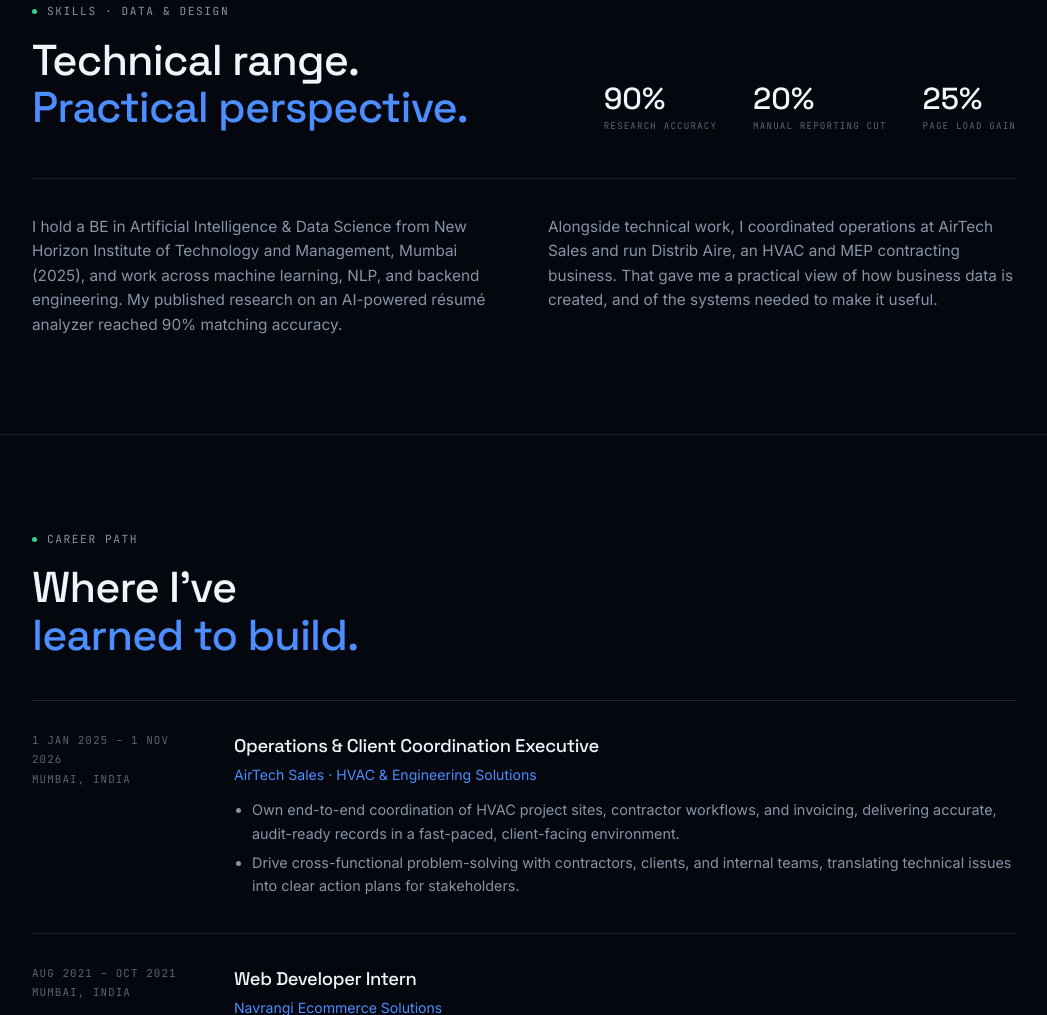
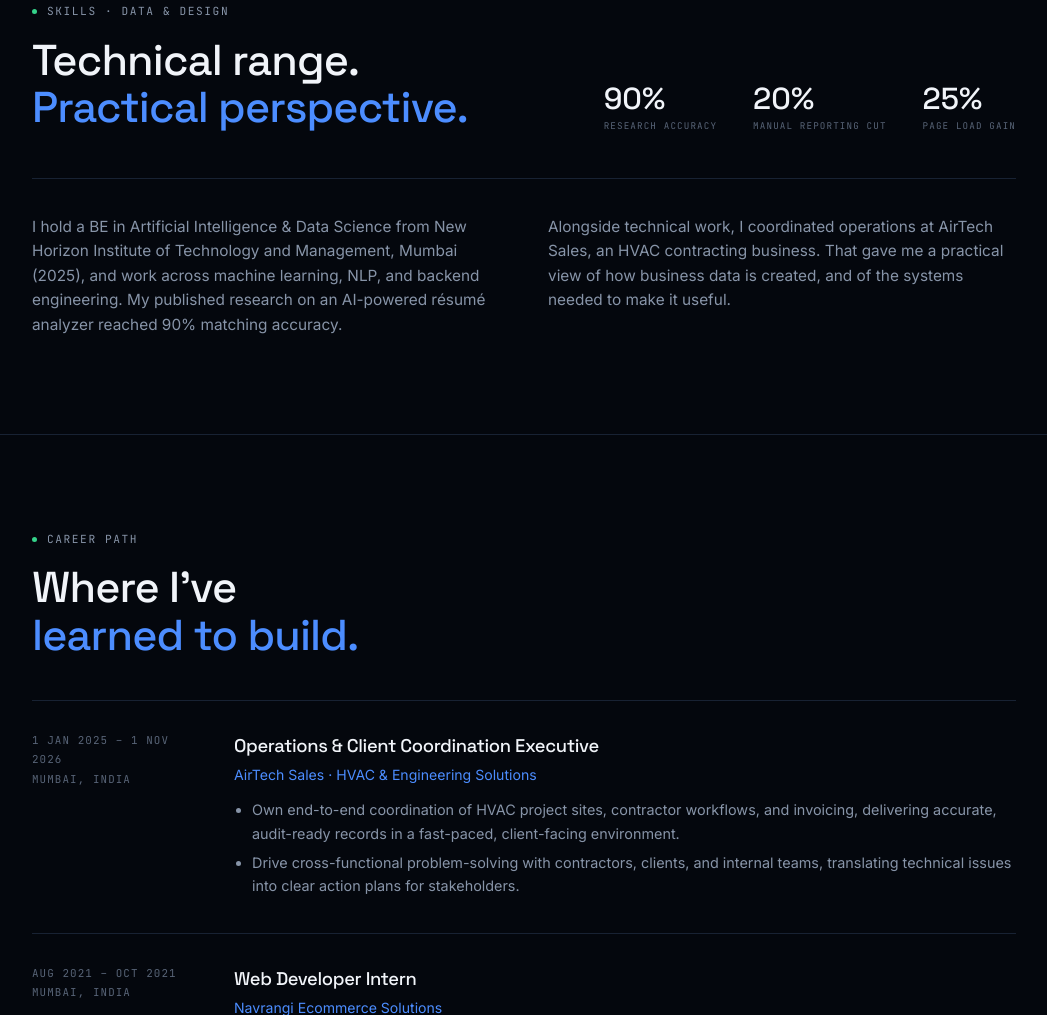
Before and after one commit to khalidpatrawala/khalidpatrawala.github.io, a plain HTML site: page index.html in a window 1280 px wide. Shown: the part 2281-3296 px from the top of the page, without its empty margins (116-1163 px from the left). Drawn offline with Linux system fonts and the light colour scheme.

Commit message:
Update about section to streamline content
Removed redundant information about running Distrib Aire.

```diff
--- a/index.html
+++ b/index.html
@@ -143,7 +143,7 @@ footer .w{display:flex;justify-content:space-between;flex-wrap:wrap;gap:8px}
 <div class="head"><div><div class="lab">Skills · Data &amp; Design</div><h2>Technical range.<br><span class="b">Practical perspective.</span></h2></div>
 <div class="stats"><div>90%<small>Research accuracy</small></div><div>20%<small>Manual reporting cut</small></div><div>25%<small>Page load gain</small></div></div></div>
 <div class="two"><p>I hold a BE in Artificial Intelligence &amp; Data Science from New Horizon Institute of Technology and Management, Mumbai (2025), and work across machine learning, NLP, and backend engineering. My published research on an AI-powered résumé analyzer reached 90% matching accuracy.</p>
-<p>Alongside technical work, I coordinated operations at AirTech Sales and run Distrib Aire, an HVAC and MEP contracting business. That gave me a practical view of how business data is created, and of the systems needed to make it useful.</p></div>
+<p>Alongside technical work, I coordinated operations at AirTech Sales, an HVAC contracting business. That gave me a practical view of how business data is created, and of the systems needed to make it useful.</p></div>
 </div></section>
 
 <section id="experience"><div class="w">
```
